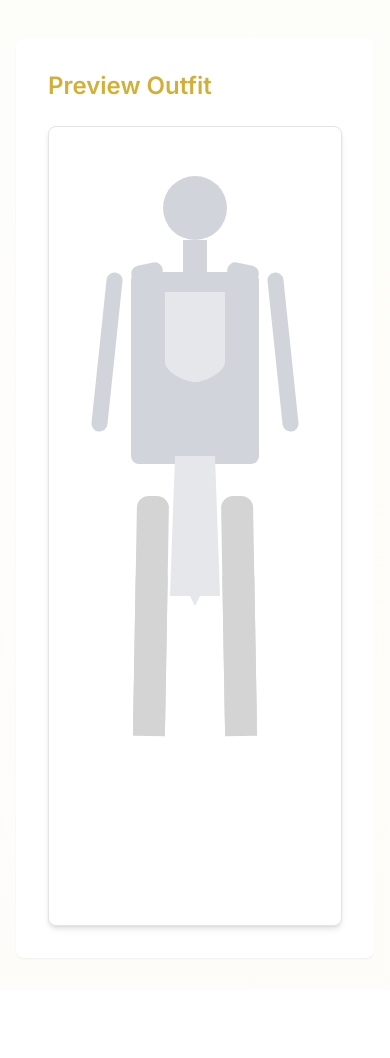
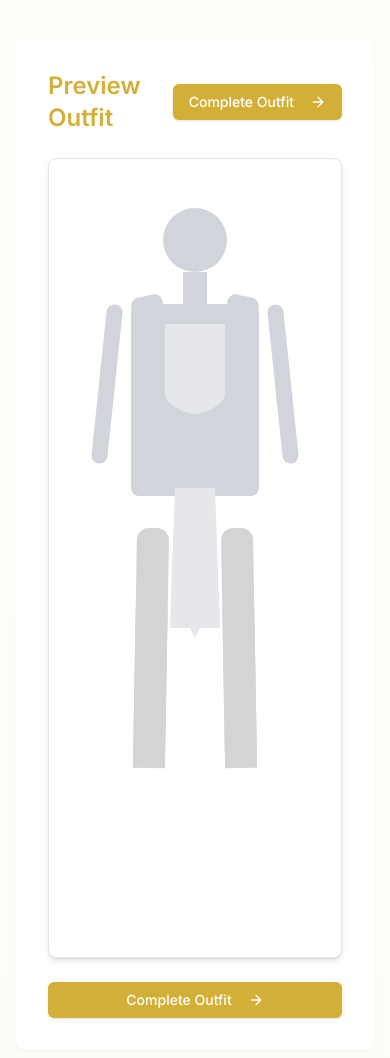
Before and after one commit to aal51282/wardrobe-wizard, a Next.js app: page /create-outfit in a window 390 px wide. Shown: the part 2220-3278 px from the top of the page. Before the commit the page ends 3210 px from the top, so only its background shows below. Built offline with nearby package versions, Linux system fonts and the light colour scheme.

Commit message:
Created Complete Outfit button.

```diff
--- a/app/create-outfit/page.tsx
+++ b/app/create-outfit/page.tsx
@@ -7,6 +7,9 @@ import { FilterBar } from "@/components/custom/create-outfits/filter-bar";
 import { LoadingSpinner } from "@/components/ui/loading-spinner";
 import { Shirt } from "lucide-react";
 import { OutfitCanvas } from "@/components/custom/create-outfits/outfit-canvas";
+import { Button } from "@/components/ui/button";
+import { ArrowRight } from "lucide-react";
+import { toast } from "sonner";
 
 interface Item {
   id: string;
@@ -137,18 +140,17 @@ export default function CreateOutfitPage() {
     setItems((prevItems) => prevItems.filter((item) => item.id !== id));
   };
 
-  // Handle continue to create outfits
-  const handleContinue = () => {
+  const handleCompleteOutfit = () => {
     const selectedItems = items.filter((item) => item.selected);
+
     if (selectedItems.length === 0) {
-      alert("Please select at least one item to create an outfit.");
+      toast.error("Please select at least one item to create an outfit", {
+        description: "Select items by clicking the 'Select' button on any clothing piece.",
+      });
       return;
     }
-    // Pass selected items via query params or state management
-    router.push({
-      pathname: "/create-outfit",
-      query: { selected: JSON.stringify(selectedItems) },
-    });
+
+    router.push('/analysis');
   };
 
   return (
@@ -236,13 +238,33 @@ export default function CreateOutfitPage() {
           {/* Right Side - Preview Outfit */}
           <div className="lg:w-1/2">
             <div className="bg-white rounded-lg shadow-sm p-8">
-              <h2 className="text-2xl font-semibold text-[#D4AF37] mb-6">
-                Preview Outfit
-              </h2>
+              <div className="flex justify-between items-center mb-6">
+                <h2 className="text-2xl font-semibold text-[#D4AF37]">
+                  Preview Outfit
+                </h2>
+                <Button
+                  onClick={handleCompleteOutfit}
+                  className="bg-[#D4AF37] hover:bg-[#B4941F] text-white"
+                >
+                  <span>Complete Outfit</span>
+                  <ArrowRight className="ml-2 h-4 w-4" />
+                </Button>
+              </div>
               <div className="min-h-[600px]">
                 <OutfitCanvas
                   selectedItems={items.filter((item) => item.selected)}
                 />
+              </div>
+
+              {/* Mobile view button */}
+              <div className="mt-6 lg:hidden">
+                <Button
+                  onClick={handleCompleteOutfit}
+                  className="w-full bg-[#D4AF37] hover:bg-[#B4941F] text-white"
+                >
+                  <span>Complete Outfit</span>
+                  <ArrowRight className="ml-2 h-4 w-4" />
+                </Button>
               </div>
             </div>
           </div>
--- a/app/layout.tsx
+++ b/app/layout.tsx
@@ -1,7 +1,7 @@
 import type { Metadata } from "next";
 import { Inter } from "next/font/google";
 import "./globals.css";
-import { Toaster } from "@/components/ui/toaster";
+import { Toaster } from "sonner";
 
 const inter = Inter({ subsets: ["latin"] });
 
@@ -28,7 +28,7 @@ export default function RootLayout({
     <html lang="en">
       <body className={inter.className}>
         {children}
-        <Toaster />
+        <Toaster position="top-center" richColors />
       </body>
     </html>
   );
--- a/package.json
+++ b/package.json
@@ -28,6 +28,7 @@
     "next": "^15.0.1",
     "react": "19.0.0-rc-69d4b800-20241021",
     "react-dom": "19.0.0-rc-69d4b800-20241021",
+    "sonner": "^1.7.0",
     "tailwind-merge": "^2.5.4",
     "tailwindcss-animate": "^1.0.7",
     "zod": "^3.23.8"
```
Also changed, not shown: 1 other file (tests, documents, lock files or other folders).
